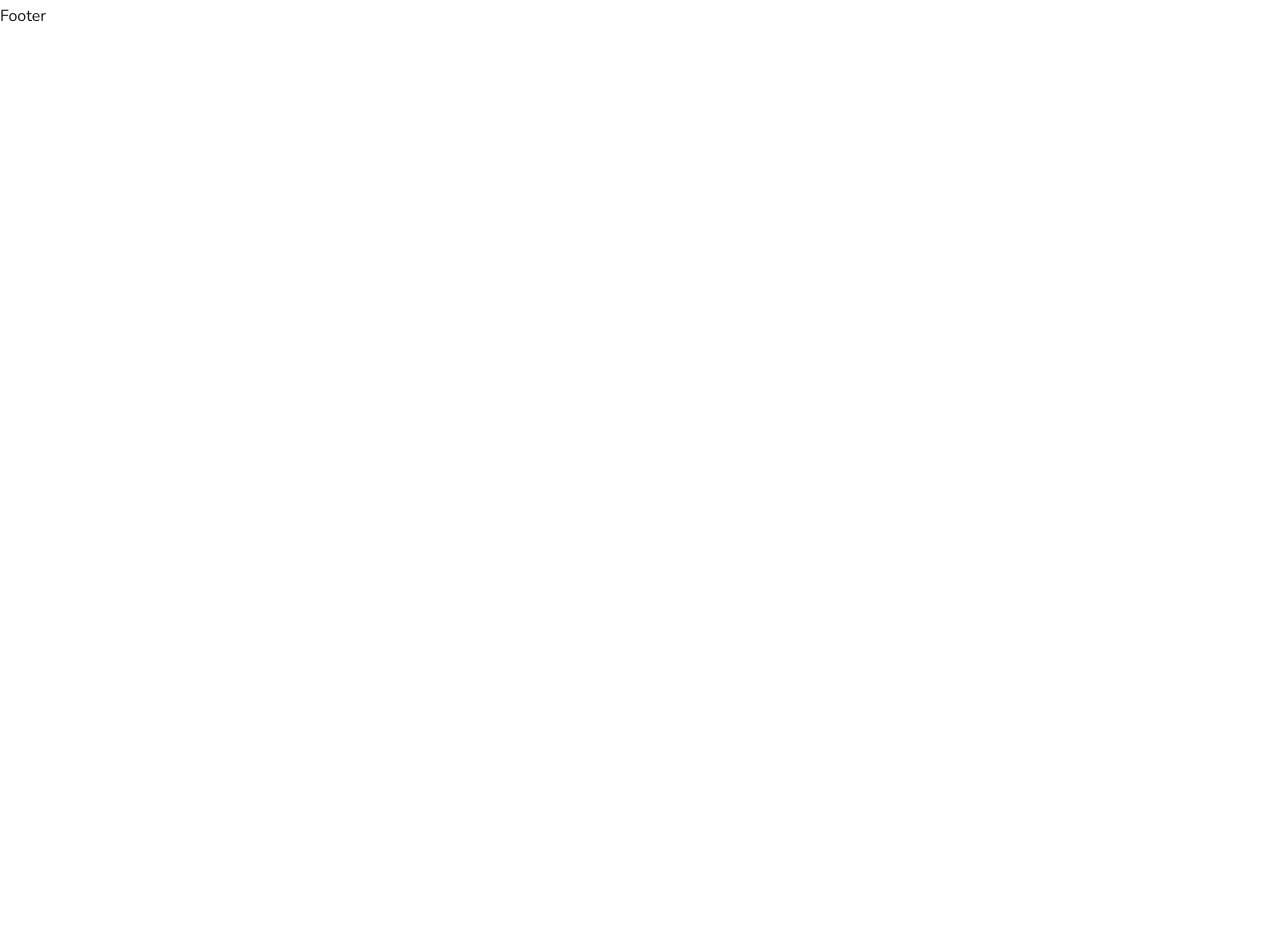
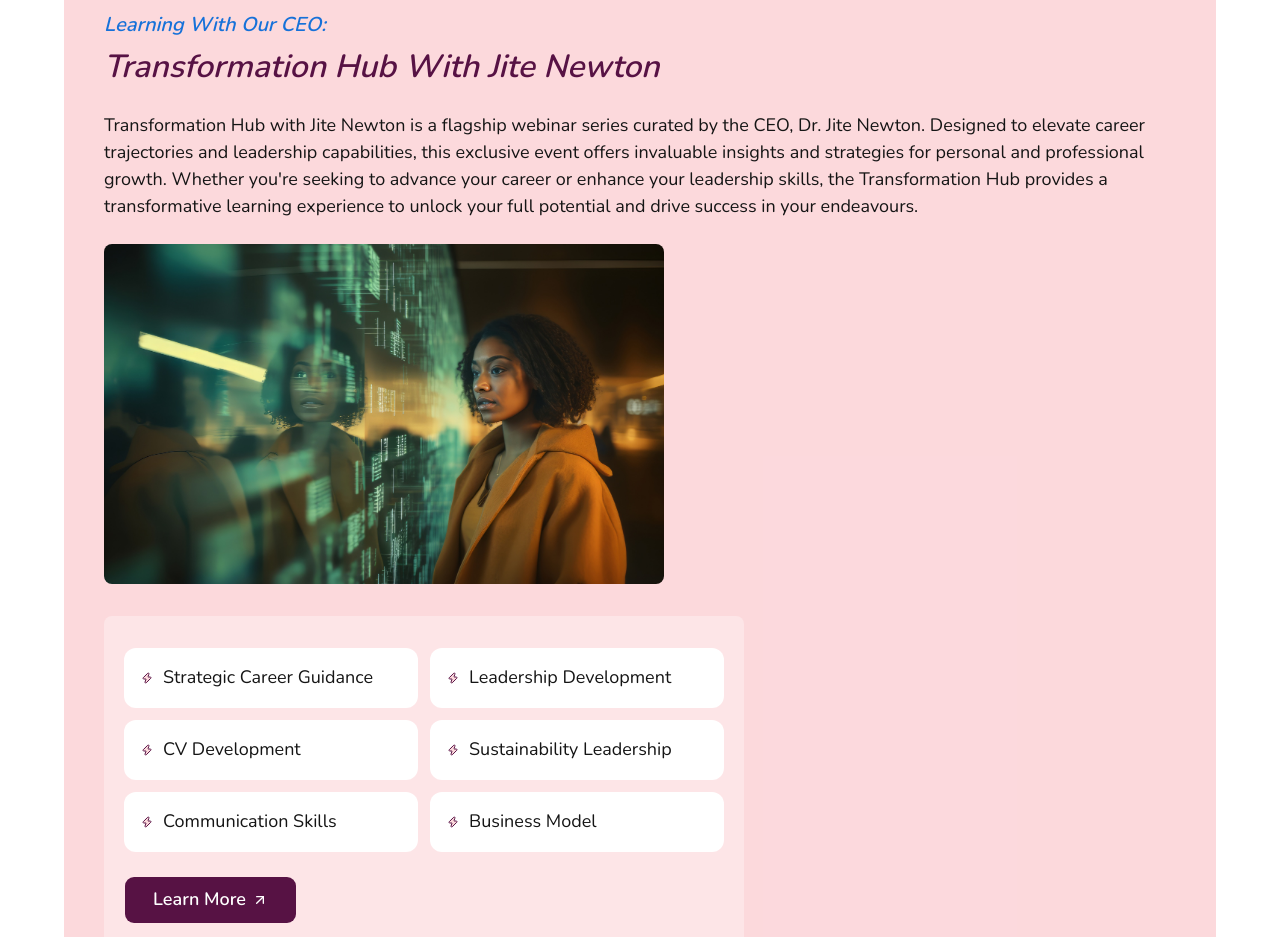
Before and after one commit to geliettech/TobamsGroup-LMS-LandingPage, a Next.js app: page / in a window 1280 px wide. Shown: the part 5895-6832 px from the top of the page. Before the commit the page ends 5923 px from the top, so only its background shows below. Built offline with nearby package versions, Linux system fonts and the light colour scheme.

Commit message:
feat: add Transformation Hub component with new layout and content, add MDP and THub items data

```diff
--- a/app/globals.css
+++ b/app/globals.css
@@ -76,6 +76,12 @@
   .h1 {
     @apply font-bold text-[24px] md:text-[56px] leading-[130%];
   }
+   .h3 {
+    @apply font-semibold text-[24px] md:text-[32px] leading-[130%];
+  }
+    .h5 {
+    @apply font-semibold text-[20px] md:text-[20px] leading-[130%];
+  }
   .h6-bold {
     @apply font-bold text-[14px] md:text-[18px] leading-[150%];
   }
--- a/components/MDProgram.tsx
+++ b/components/MDProgram.tsx
@@ -1,18 +1,12 @@
 import Image from "next/image";
-import React from "react";
 import { Badge } from "./ui/badge";
 import { Zap } from "lucide-react";
-const MDPItems = [
-  "Enhanced Leadership Skills",
-  "Improved Employee Engagement",
-  "Stronger Organisational Culture",
-  "Sustainable Growth",
-];
+import { MDPItems } from "@/data/page";
 
 const MDProgram = () => {
   return (
     <div className="p-6 md:p-16 min-h-211.75 w-full gap-6 md:gap-10 bg-muted/20">
-      <div className="bg-[#2C0922]  min-h-175.75 rounded-[20px] p-5 md:p-10">
+      <div className="bg-[#2C0922]  min-h-175.75  rounded-[16px] md:rounded-[20px] p-5 md:p-10">
         <div className="flex flex-wrap min-h-159.75 gap-5 md:gap-12">
           {/* Heading - appears first on mobile */}
           <div className="w-full md:hidden">
@@ -52,7 +46,7 @@ const MDProgram = () => {
                 <Badge
                   key={item}
                   variant="ghost"
-                  className="h-10 bg-[#8F6182] w-full rounded-[8px] justify-start! py-1 px-2 hover:bg-[#8F6182]! hover:text-primary-foreground"
+                  className="h-10 bg-[#8F6182] w-full rounded-[8px] justify-start! gap-2.5 py-1 px-2 hover:bg-[#8F6182]! hover:text-primary-foreground"
                 >
                   <Zap
                     className="fill-primary-foreground shrink-0"
--- a/components/transformationHub.tsx
+++ b/components/transformationHub.tsx
@@ -1,9 +1,64 @@
-import React from 'react'
+import Image from "next/image";
+import { Button } from "./ui/button";
+import { ArrowUpRight, Zap } from "lucide-react";
+import { THubItems } from "@/data/page";
+import { Badge } from "./ui/badge";
 
 const TransformationHub = () => {
   return (
-    <div>transformationHub</div>
-  )
-}
+    <div className="min-h-195 p-6 md:p-16 gap-10">
+      <div className="min-h-163 bg-[#EF435333] rounded-[12px] md:rounded-[16px] p-6 md:p-10 gap-16">
+        <div className="space-y-6">
+          <div className="space-y-2 italic">
+            <h6 className="text-[#1671D9] h5">Learning With Our CEO:</h6>
+            <h3 className="h3 text-primary">
+              Transformation Hub With Jite Newton
+            </h3>
+          </div>
+          <div className="h6-normal">
+            Transformation Hub with Jite Newton is a flagship webinar series
+            curated by the CEO, Dr. Jite Newton. Designed to elevate career
+            trajectories and leadership capabilities, this exclusive event
+            offers invaluable insights and strategies for personal and
+            professional growth. Whether you're seeking to advance your career
+            or enhance your leadership skills, the Transformation Hub provides a
+            transformative learning experience to unlock your full potential and
+            drive success in your endeavours.
+          </div>
+          <div className="gap-8 flex justify-between flex-wrap self-stretch">
+            <div className="">
+              <Image
+                src="/images/THub_image.jpg"
+                alt="LMS Image"
+                width={560}
+                height={340}
+                className="h-81.75 w-full md:w-140 md:h-85 rounded-[8px] object-cover"
+              />
+            </div>
+            <div className="bg-[#FFFFFF4D] px-5 py-8 gap-6 flex flex-col justify-between w-full max-w-160 rounded-[8px]">
+              <div className="grid grid-cols-1 md:grid-cols-2 gap-3">
+                {THubItems.map((item) => (
+                  <Badge
+                    key={item}
+                    variant="ghost"
+                    className="h-15 bg-background w-full rounded-[12px] justify-start! p-4 hover:bg-background! hover:text-foreground gap-2.5"
+                  >
+                    <Zap className="fill-[#EF435333] shrink-0 stroke-0.5 stroke-primary w-7 h-7" />
 
-export default TransformationHub
+                    <span className="h6-normal text-left">{item}</span>
+                  </Badge>
+                ))}
+              </div>
+              <Button className="py-[10.5px] px-6 h-12 w-43.25 rounded-lg h6 flex items-center shrink-0">
+                <span className="">Learn More</span>
+                <ArrowUpRight size={24} />
+              </Button>
+            </div>
+          </div>
+        </div>
+      </div>
+    </div>
+  );
+};
+
+export default TransformationHub;
--- a/data/page.ts
+++ b/data/page.ts
@@ -75,3 +75,18 @@ export const navigation: NavItem[] = [
     href: "/book-a-consultant",
   },
 ];
+
+export const MDPItems = [
+  "Enhanced Leadership Skills",
+  "Improved Employee Engagement",
+  "Stronger Organisational Culture",
+  "Sustainable Growth",
+];
+export const THubItems = [
+  "Strategic Career Guidance",
+  "Leadership Development",
+  "CV Development",
+  "Sustainability Leadership",
+  "Communication Skills",
+  "Business Model",
+];
```
Also changed, not shown: public/images/THub_image.jpg (added).
